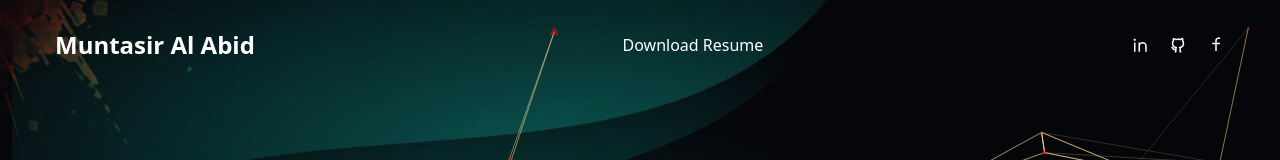
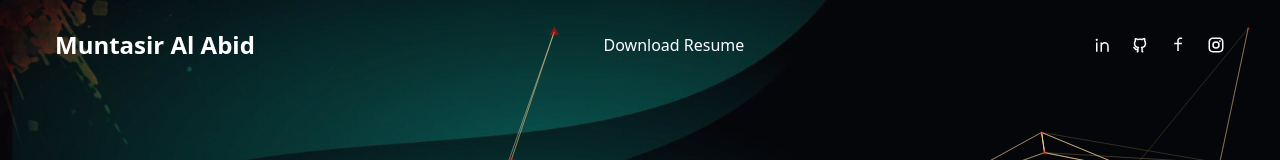
Before and after one commit to Salman-Faiz/portfolioV2Mon, a Next.js app: page /work in a window 1280 px wide. Shown: the top 160 px of the page. Built offline with nearby package versions, Linux system fonts and the light colour scheme.

Commit message:
final without testimonial and service

```diff
--- a/components/Header.js
+++ b/components/Header.js
@@ -21,7 +21,7 @@ const Header = () => {
               priority="true">Muntasir Al Abid</h1>
 
           </Link>
-          <button className='hover:text-accent'>Download Resume</button>
+          <Link href="https://drive.google.com/file/d/1m4NphRZekeCJC7_B79Ju8_sHlAuFoTSk/view?usp=sharing" Target='#' className='hover:text-accent'>Download Resume</Link>
           {/* socials */}
           <Socials />
         </div>
--- a/components/Socials.js
+++ b/components/Socials.js
@@ -23,9 +23,9 @@ const Socials = () => {
       <Link href="https://www.facebook.com/muntasiralabid/" target='#' className='hover:text-accent transition-all duration-300'>
         <RiFacebookLine />
       </Link>
-      {/* <Link href={''} className='hover:text-accent transition-all duration-300'>
+      <Link href='https://www.instagram.com/muntasir.____/profilecard/?igsh=enB0em11dGF6eHNp' target='#' className='hover:text-accent transition-all duration-300'>
         <RiInstagramLine />
-      </Link> */}
+      </Link>
       {/* <Link href={''} className='hover:text-accent transition-all duration-300'>
         <RiTwitterLine />
       </Link> */}
--- a/components/WorkSlider.js
+++ b/components/WorkSlider.js
@@ -145,28 +145,26 @@ const WorkSlider = () => {
       </SwiperSlide>
 
       {/* 2nd slide */}
-      <SwiperSlide >
-
-        {/* 5th project */}
-
+      {/* 5th project */}
+      {/* <SwiperSlide >
         <div className='grid grid-cols-2 grid-rows-2 gap-4 cursor-pointer'>
           <div className='relative rounded-lg overflow-hidden flex items-center justify-center group' >
             <div className='flex items-center justify-center relative overflow-hidden group'>
-              {/* image */}
+
               <Image src='/robotbulls.jpg' width={500} height={300} alt='' />
-              {/* overlay gradient */}
+
               <div className='absolute inset-0 bg-gradient-to-l from-transparent via-[#e838cc] to-[#4a22bd] opacity-0 group-hover:opacity-80 transition-all duration-700'></div>
-              {/* title */}
+
               <div className='absolute bottom-0 translate-y-full group-hover:-translate-y-10 group-hover:xl:-translate-y-20 transition-all duration-300'>
                 <a target='#' href="https://robotbulls.eth.limo">
                   <div className='flex items-center gap-x-2 text-[13px] tracking-[0.2em]'>
-                    {/* title part 1 */}
+
                     <div className='delay-100'>LIVE</div>
-                    {/* title part 2 */}
+
                     <div className='translate-y-[500%] group-hover:translate-y-0 transition-all duration-300 delay-150'>
                       PROJECT
                     </div>
-                    {/* icon */}
+
                     <div className='text-xl translate-y-[500%] group-hover:translate-y-0 transition-all duration-300 delay-200'>
                       <BsArrowRight />
                     </div>
@@ -179,7 +177,7 @@ const WorkSlider = () => {
           </div>
         </div>
 
-      </SwiperSlide>
+      </SwiperSlide> */}
 
     </Swiper>
   );
```
